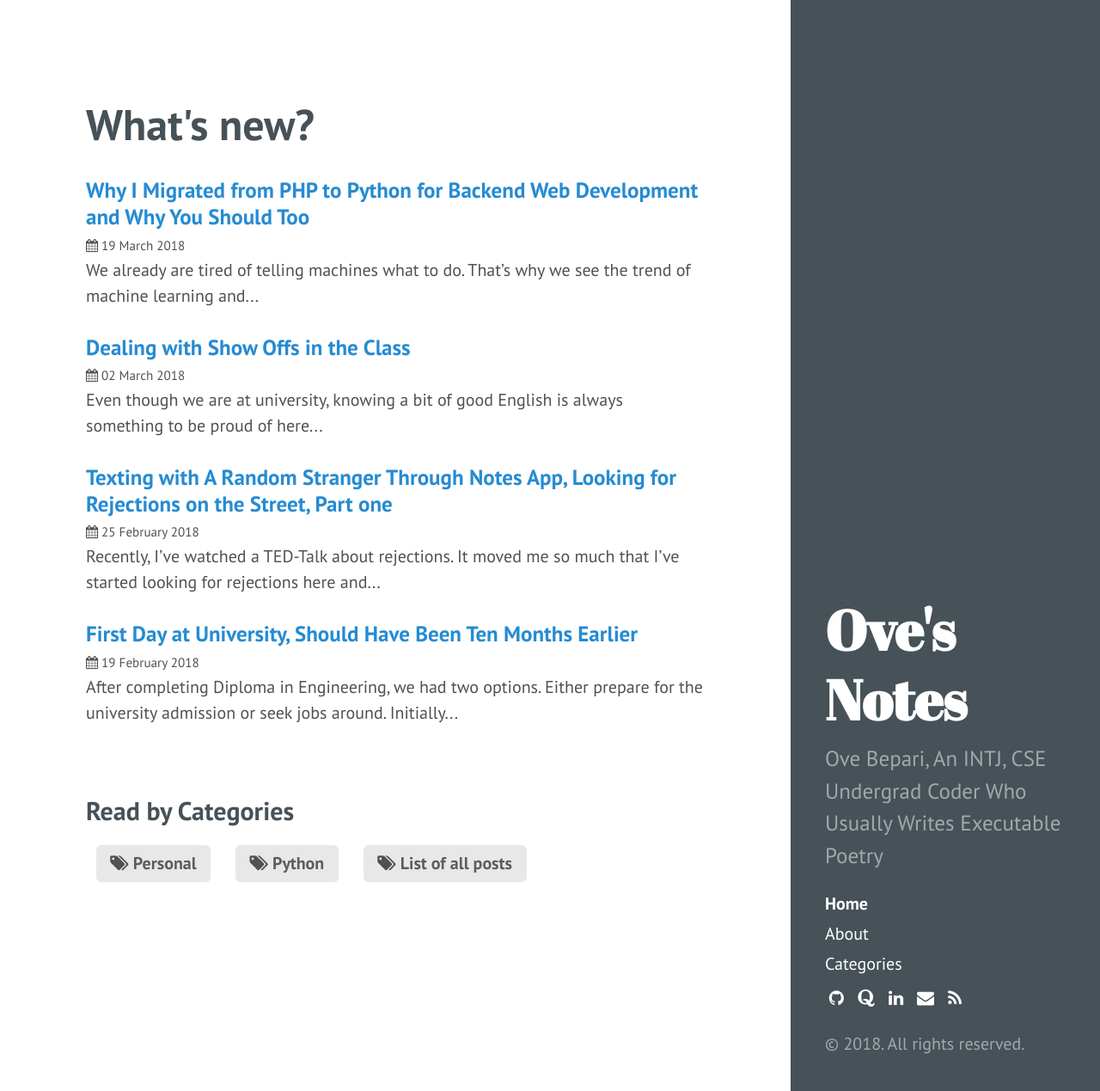
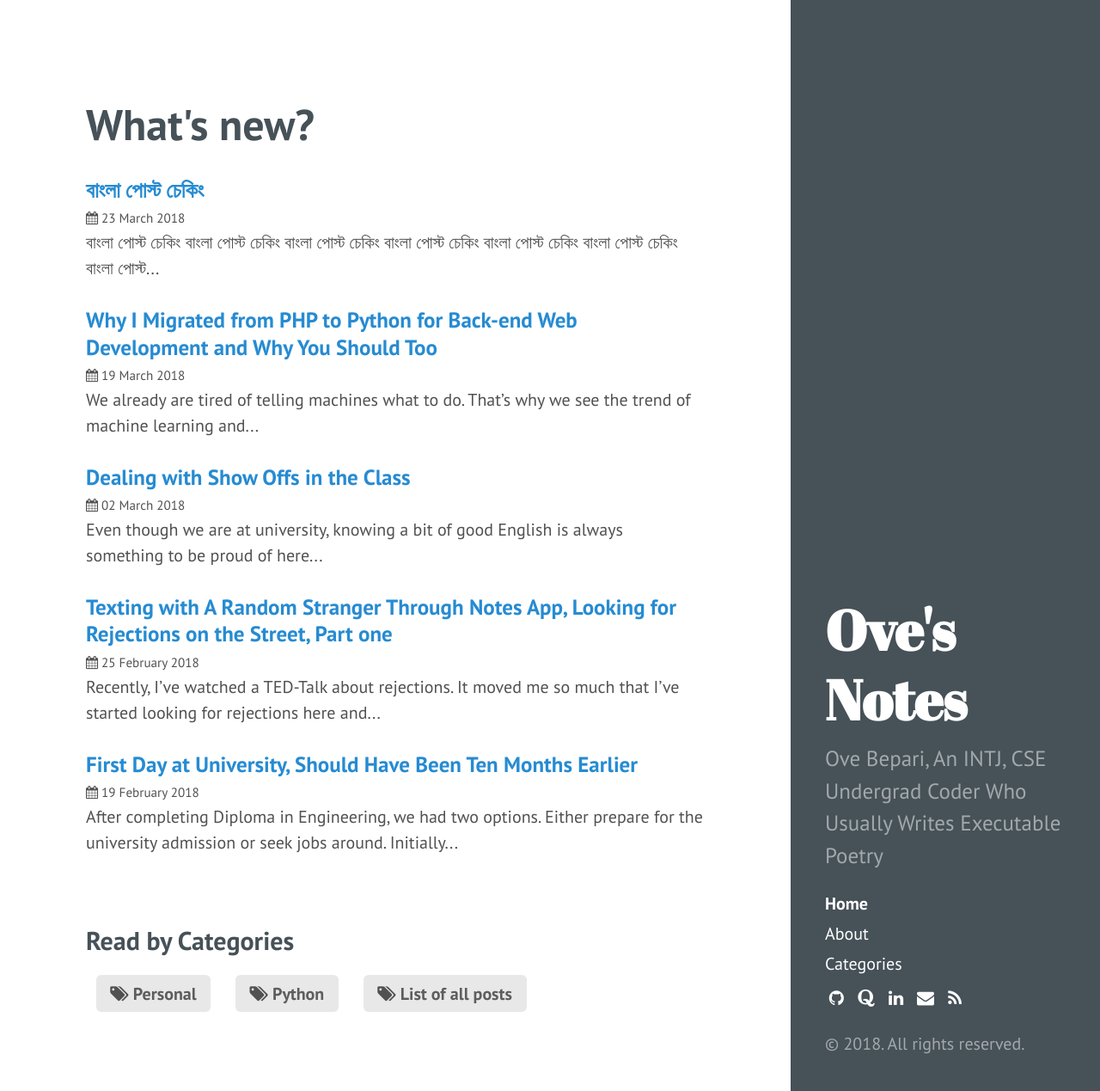
Before and after one commit to ovebepari/ovebepari.github.io, a Jekyll site: the page built from index.html, in a window 1280 px wide and 1269 px high. Shown: the whole window at 86% size. Built offline with Jekyll 4.4.1, drawn with Linux system fonts in a browser that asks for light colours; the list of posts is cut into pages by our own code.

Commit message:
checking bengali posts

```diff
--- a/_posts/2018-03-19-why-I-migrated-from-php-to-python-for-backend-web-development.md
+++ b/_posts/2018-03-19-why-I-migrated-from-php-to-python-for-backend-web-development.md
@@ -1,6 +1,6 @@
 ---
 layout: post
-title: Why I Migrated from PHP to Python for Backend Web Development and Why You Should Too
+title: Why I Migrated from PHP to Python for Back-end Web Development and Why You Should Too
 comments: true
 categories: Python
 location: Dhaka, Bangladesh
```
Also changed, not shown: other parts of _posts/2018-03-19-why-I-migrated-from-php-to-python-for-backend-web-development.md (+1 -1 lines), _posts/2018-03-23-Bengali-post-checking.md (added, +7 -0 lines).
